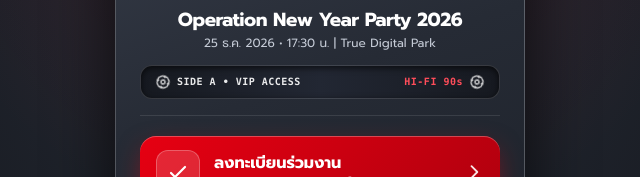
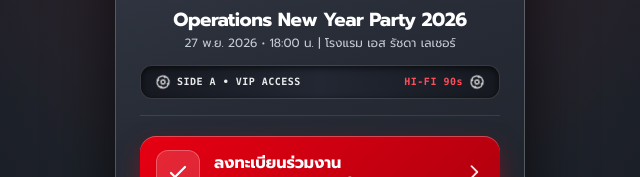
Before and after one commit to LINEDeveloper/Operation-New-Year-Party-2026, a plain HTML site: page index.html in a window 1280 px wide. Shown: the part 324-501 px from the top of the page, 320-960 px from the left. Drawn offline with nearby package versions, Linux system fonts and the light colour scheme; some packages are replaced by stand-ins of ours; a script that the page names is missing.

Commit message:
Fix title and event details in index.html

```diff
--- a/index.html
+++ b/index.html
@@ -3,7 +3,7 @@
 <head>
   <meta charset="UTF-8" />
   <meta name="viewport" content="width=device-width, initial-scale=1.0, maximum-scale=1.0, user-scalable=no" />
-  <title>Operation New Year Party 2026 | VIP Registration</title>
+  <title>Operations New Year Party 2026 | VIP Registration</title>
 
   <!-- Google Fonts: Prompt -->
   <link rel="preconnect" href="https://fonts.googleapis.com" />
@@ -280,10 +280,10 @@
           <!-- Row 3: ชื่องานและวันเวลาแบบกระชับ -->
           <div class="mt-2.5 text-center">
             <h1 class="text-[19px] font-bold text-white tracking-tight leading-snug">
-              Operation New Year Party 2026
+              Operations New Year Party 2026
             </h1>
             <p id="eventSubInfo" class="text-xs text-[#C5CBD6] mt-0.5">
-              25 ธ.ค. 2026 • 17:30 น. | True Digital Park
+              27 พ.ย. 2026 • 18:00 น. | โรงแรม เอส รัชดา เลเชอร์
             </p>
           </div>
 
@@ -625,10 +625,10 @@
       WINNERS_PAGE_URL: 'https://linedeveloper.github.io/Operation-New-Year-Party-2026/winners.html',
       PRIVACY_POLICY_URL: 'https://linedeveloper.github.io/True/privacy.html',
       SOUVENIR_IMAGE_URL: 'https://images.unsplash.com/photo-1513885535751-8b9238bd345a?auto=format&fit=crop&w=1000&q=80',
-      MAP_URL: 'https://maps.google.com/?q=True+Digital+Park+Bangkok',
+      MAP_URL: 'https://maps.app.goo.gl/85FVz4J4Ai2xE8h88',
       STAFF_PIN: '2026',
 
-      EVENT_DATE_VENUE: '25 ธ.ค. 2026 • 17:30 น. | True Digital Park',
+      EVENT_DATE_VENUE: '27 พ.ย. 2026 • 18:00 น. | โรงแรม เอส รัชดา เลเชอร์',
       DEFAULT_AVATAR_URL: 'https://cdn-icons-png.flaticon.com/512/847/847969.png'
     };
 
```
